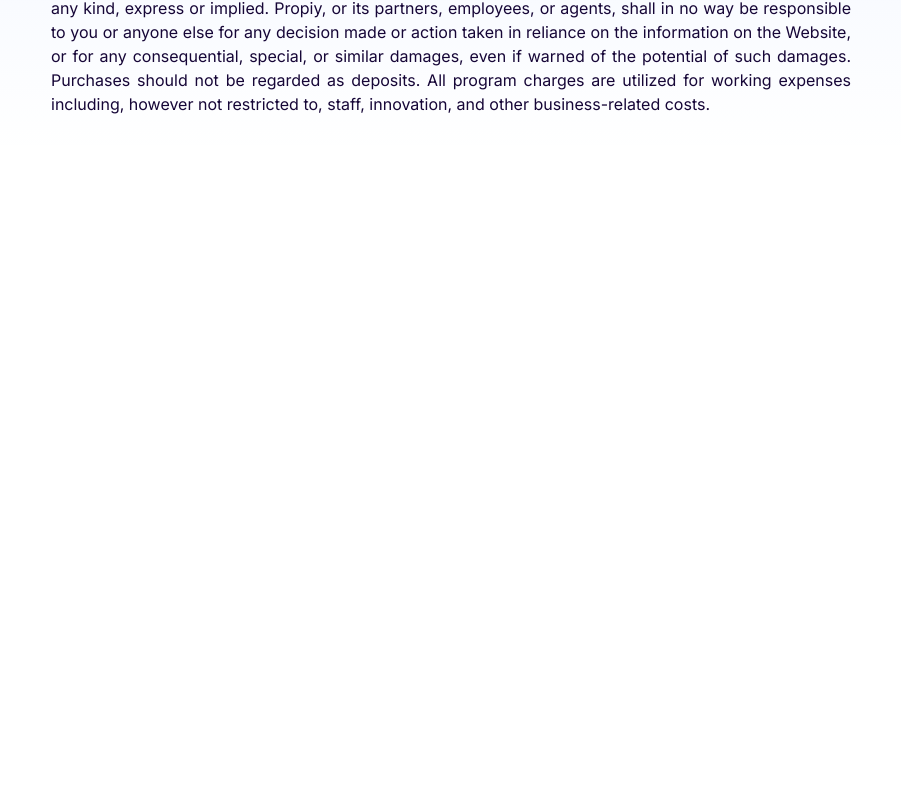
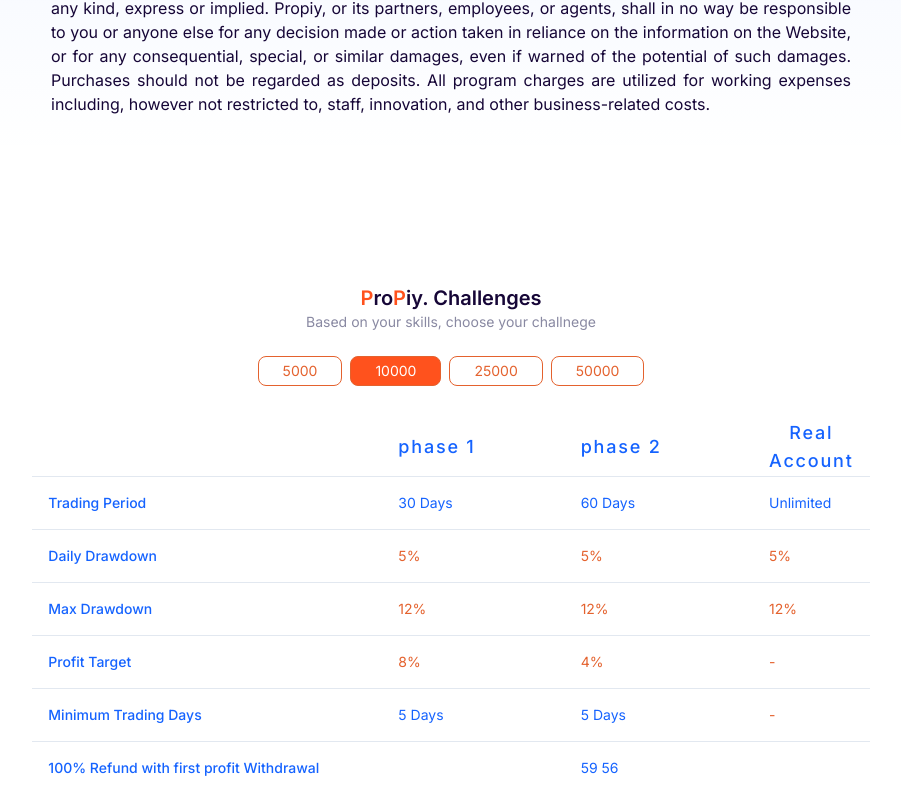
Before and after one commit to OrbyxTech/trade-masters, a Next.js app: page / in a window 1280 px wide. Shown: the part 2432-3234 px from the top of the page, without its empty margins (189-1090 px from the left). Before the commit the page ends 2588 px from the top, so only its background shows below. Built offline with nearby package versions, Linux system fonts and the light colour scheme.

Commit message:
main section challenges first table added

```diff
--- /dev/null
+++ b/src/app/(site)/components/Challenges.tsx
@@ -0,0 +1,269 @@
+import {
+  Table,
+  TableBody,
+  TableCell,
+  TableHead,
+  TableHeader,
+  TableRow,
+} from "@/components/ui/table";
+
+const Rows1 = [
+  {
+    title: "Trading Period",
+    phase1: {
+      name: "30 Days",
+      color: "#1563FF",
+    },
+    phase2: {
+      name: "60 Days",
+      color: "#1563FF",
+    },
+    realAccount: {
+      name: "Unlimited",
+      color: "#1563FF",
+    },
+  },
+  {
+    title: "Daily Drawdown",
+    phase1: {
+      name: "5%",
+      color: "#E4622E",
+    },
+    phase2: {
+      name: "5%",
+      color: "#E4622E",
+    },
+    realAccount: {
+      name: "5%",
+      color: "#E4622E",
+    },
+  },
+  {
+    title: "Max Drawdown",
+    phase1: {
+      name: "12%",
+      color: "#E4622E",
+    },
+    phase2: {
+      name: "12%",
+      color: "#E4622E",
+    },
+    realAccount: {
+      name: "12%",
+      color: "#E4622E",
+    },
+  },
+  {
+    title: "Profit Target",
+    phase1: {
+      name: "8%",
+      color: "#E4622E",
+    },
+    phase2: {
+      name: "4%",
+      color: "#E4622E",
+    },
+    realAccount: {
+      name: "-",
+      color: "#E4622E",
+    },
+  },
+  {
+    title: "Minimum Trading Days",
+    phase1: {
+      name: "5 Days",
+      color: "#1563FF",
+    },
+    phase2: {
+      name: "5 Days",
+      color: "#1563FF",
+    },
+    realAccount: {
+      name: "-",
+      color: "#E4622E",
+    },
+  },
+  {
+    title: "100% Refund with first profit Withdrawal",
+    phase1: {
+      name: "",
+      color: "",
+    },
+    phase2: {
+      name: "59 56",
+      color: "#1563FF",
+    },
+    realAccount: {
+      name: "",
+      color: "",
+    },
+  },
+];
+const Rows2 = [
+  {
+    title: "Trading Period",
+    phase1: {
+      name: "30 Days",
+      color: "#1563FF",
+    },
+    phase2: {
+      name: "60 Days",
+      color: "#1563FF",
+    },
+    realAccount: {
+      name: "Unlimited",
+      color: "#1563FF",
+    },
+  },
+  {
+    title: "Daily Drawdown",
+    phase1: {
+      name: "5%",
+      color: "#E4622E",
+    },
+    phase2: {
+      name: "5%",
+      color: "#E4622E",
+    },
+    realAccount: {
+      name: "5%",
+      color: "#E4622E",
+    },
+  },
+  {
+    title: "Max Drawdown",
+    phase1: {
+      name: "12%",
+      color: "#E4622E",
+    },
+    phase2: {
+      name: "12%",
+      color: "#E4622E",
+    },
+    realAccount: {
+      name: "12%",
+      color: "#E4622E",
+    },
+  },
+  {
+    title: "Profit Target",
+    phase1: {
+      name: "8%",
+      color: "#E4622E",
+    },
+    phase2: {
+      name: "4%",
+      color: "#E4622E",
+    },
+    realAccount: {
+      name: "-",
+      color: "#E4622E",
+    },
+  },
+  {
+    title: "Minimum Trading Days",
+    phase1: {
+      name: "5 Days",
+      color: "#1563FF",
+    },
+    phase2: {
+      name: "5 Days",
+      color: "#1563FF",
+    },
+    realAccount: {
+      name: "-",
+      color: "#E4622E",
+    },
+  },
+  {
+    title: "100% Refund with first profit Withdrawal",
+    phase1: {
+      name: "",
+      color: "",
+    },
+    phase2: {
+      name: "59 56",
+      color: "#1563FF",
+    },
+    realAccount: {
+      name: "",
+      color: "",
+    },
+  },
+];
+
+export default function Challenges() {
+  return (
+    <>
+      {" "}
+      <div className="flex flex-col w-full justify-center items-center gap-6 mt-32">
+        <div className="flex flex-col justify-center items-center">
+          <h1 className="text-[#160637] font-semibold text-xl">
+            <span className="text-[#FF521D]">P</span>ro
+            <span className="text-[#FF521D]">P</span>iy. Challenges
+          </h1>
+
+          <span className="text-[#8989A2] text-sm ">
+            Based on your skills, choose your challnege
+          </span>
+        </div>
+
+        <div className="flex gap-2">
+          <button className="text-[#E4622E] border border-[#E4622E] px-6 p-1 rounded-lg text-sm">
+            5000
+          </button>
+          <button className="text-white border border-[#E4622E] bg-[#FF521D] px-6 p-1 rounded-lg text-sm">
+            10000
+          </button>
+          <button className="text-[#E4622E] border border-[#E4622E] px-6 p-1 rounded-lg text-sm">
+            25000
+          </button>
+          <button className="text-[#E4622E] border border-[#E4622E] px-6 p-1 rounded-lg text-sm">
+            50000
+          </button>
+        </div>
+
+        <div className="w-4/6 p-2">
+          <Table className="w-full">
+            <TableHeader>
+              <TableRow className="hover:bg-gray-100">
+                <TableHead className="text-[#1563FF]"></TableHead>
+                <TableHead className="text-[#1563FF] text-lg tracking-widest">
+                  phase 1
+                </TableHead>
+                <TableHead className="text-[#1563FF] text-lg tracking-widest">
+                  phase 2
+                </TableHead>
+                <TableHead className="text-[#1563FF] text-lg w-20 text-center tracking-widest">
+                  Real Account
+                </TableHead>
+              </TableRow>
+            </TableHeader>
+
+            <TableBody>
+              {Rows1.map((item) => (
+                <TableRow key={item.title} className="hover:bg-gray-100">
+                  <TableCell className="font-medium text-[#1563FF] w-[350px]">
+                    {item.title}
+                  </TableCell>
+
+                  <TableCell className={`text-[${item.phase1.color}]`}>
+                    {item.phase1.name}
+                  </TableCell>
+
+                  <TableCell className={`text-[${item.phase2.color}]`}>
+                    {item.phase2.name}
+                  </TableCell>
+
+                  <TableCell className={`text-[${item.realAccount.color}]`}>
+                    {item.realAccount.name}
+                  </TableCell>
+                </TableRow>
+              ))}
+            </TableBody>
+          </Table>
+        </div>
+      </div>
+    </>
+  );
+}
--- a/src/app/(site)/components/Main.tsx
+++ b/src/app/(site)/components/Main.tsx
@@ -1,3 +1,4 @@
+import Challenges from "./Challenges";
 import Features from "./Features";
 import ProfitShare from "./ProfitShare";
 import Trading from "./Trading";
@@ -10,6 +11,7 @@ export default function Main() {
       <UpTo1Million />
       <ProfitShare />
       <Trading />
+      <Challenges />
     </div>
   );
 }
```
